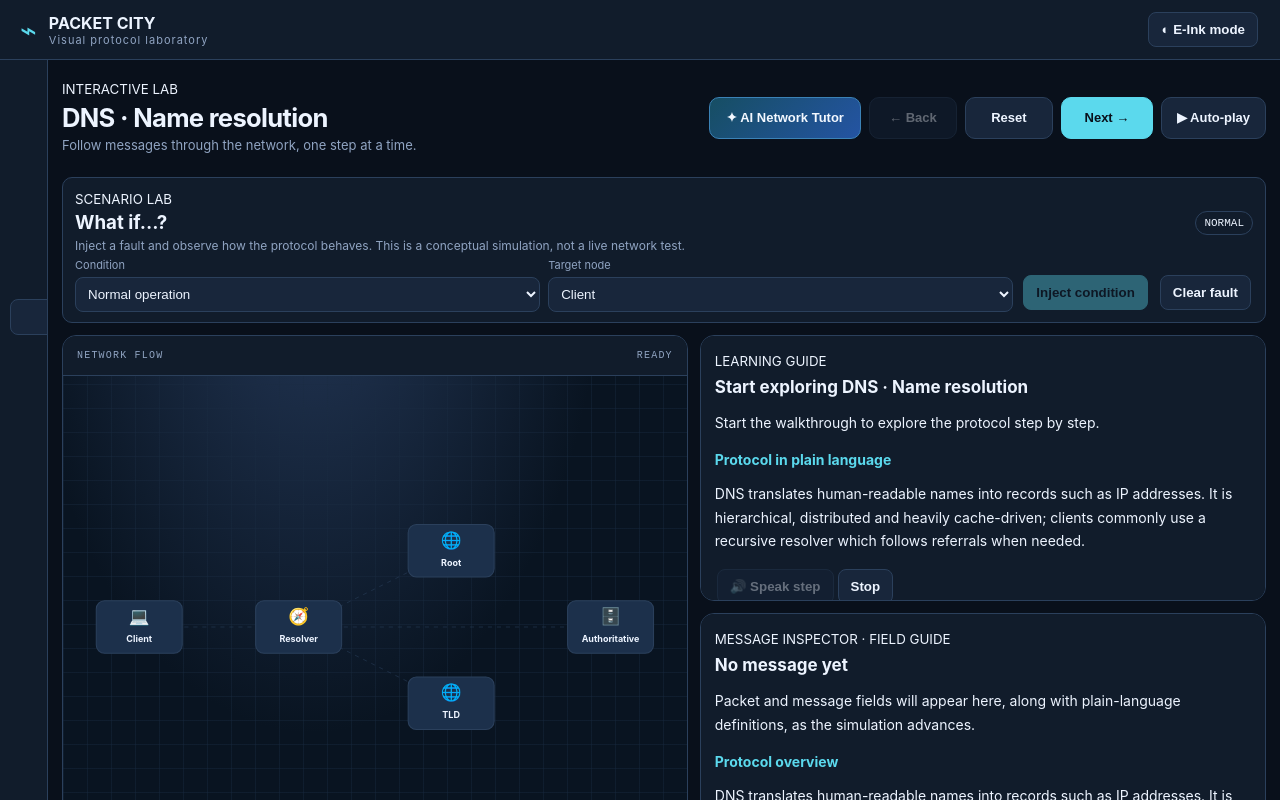
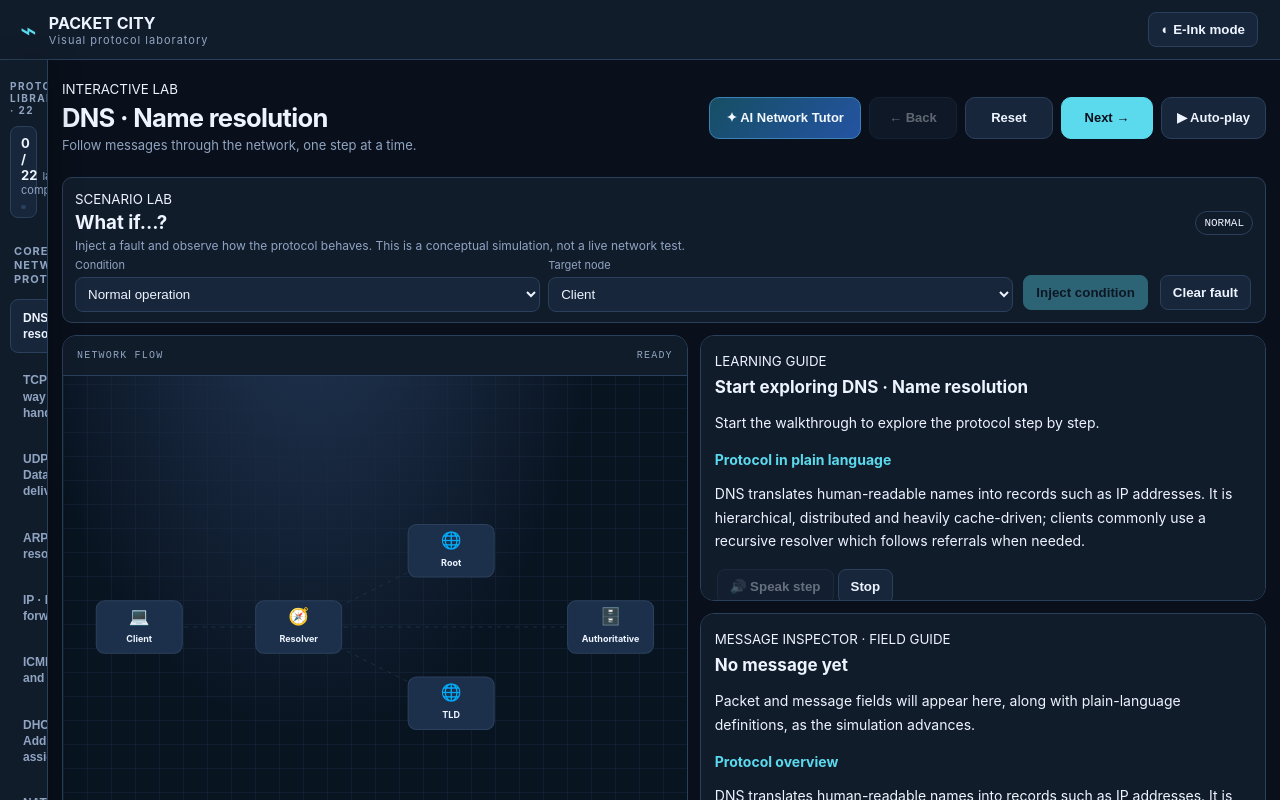
Before and after one commit to codassassin/protocol-playground, a React (Vite) app: page / in a window 1280 px wide. Shown: the top 800 px of the page. Built offline with nearby package versions, Linux system fonts and the light colour scheme.

Commit message:
Coordinate sidebar expansion with workspace grid offset

```diff
--- a/src/app.css
+++ b/src/app.css
@@ -306,10 +306,12 @@ html[data-theme=ink] .progress-track i{background:#111}
 @media(max-width:1100px){:root{--fixed-tutor-width:min(42vw,390px)}.layout:has(.tutor-dock){padding-right:calc(var(--fixed-tutor-width) + 20px)!important}.tutor-dock{position:fixed!important;top:74px!important;bottom:12px!important;right:12px!important;height:auto!important;width:var(--fixed-tutor-width)!important;margin:0!important}}
 @media(max-width:760px){:root{--fixed-tutor-width:min(92vw,440px)}.layout:has(.tutor-dock){padding-right:12px!important}.tutor-dock{width:var(--fixed-tutor-width)!important;top:64px!important;bottom:8px!important;right:8px!important;z-index:100!important}}
 
-/* Sidebar viewport anchoring fix: independent of document/page scrolling */
+/* Sidebar + workspace coordinated viewport layout (desktop) */
 @media (min-width:801px){
-  .layout{grid-template-columns:48px minmax(0,1fr)!important;overflow:visible!important}
-  aside{position:fixed!important;left:0!important;top:60px!important;bottom:0!important;height:auto!important;max-height:none!important;width:48px!important;min-height:0!important;align-self:auto!important;z-index:40!important;overflow-x:hidden!important;overflow-y:auto!important;padding:12px 6px!important;box-sizing:border-box!important}
-  aside:hover,aside:focus-within{width:248px!important;padding:16px!important}
-  main{grid-column:2!important;min-width:0!important}
+  .layout{display:grid!important;grid-template-columns:48px minmax(0,1fr)!important;overflow:visible!important;transition:grid-template-columns .22s ease!important;}
+  .layout:has(aside:hover),.layout:has(aside:focus-within){grid-template-columns:248px minmax(0,1fr)!important;}
+  aside{position:fixed!important;left:0!important;top:60px!important;bottom:0!important;width:48px!important;height:auto!important;max-height:none!important;min-height:0!important;overflow-x:hidden!important;overflow-y:auto!important;padding:12px 6px!important;box-sizing:border-box!important;z-index:40!important;transition:width .22s ease,padding .22s ease!important;}
+  aside:hover,aside:focus-within{width:248px!important;padding:16px!important;}
+  main{grid-column:2!important;min-width:0!important;width:100%!important;margin:0!important;}
 }
+@media(max-width:800px){.layout{display:block!important}.layout:has(aside:hover){grid-template-columns:1fr!important}}
```
